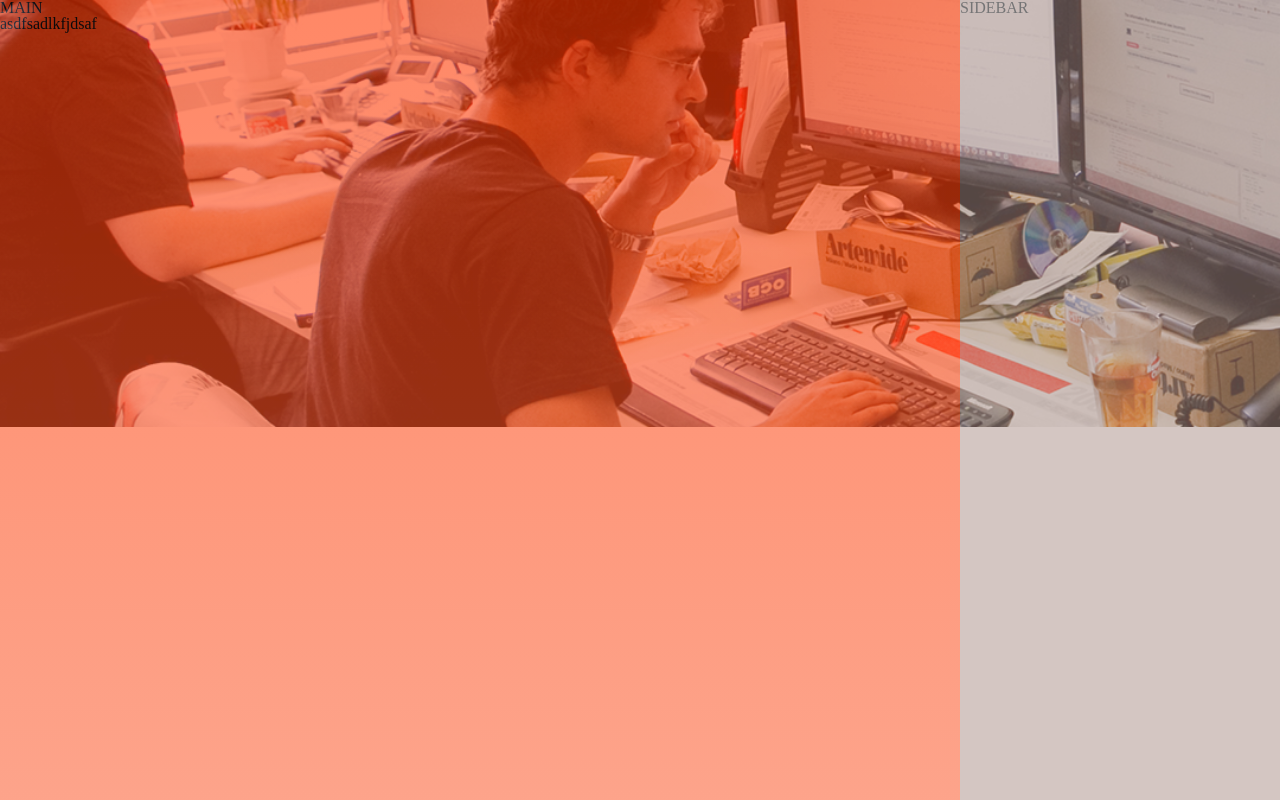
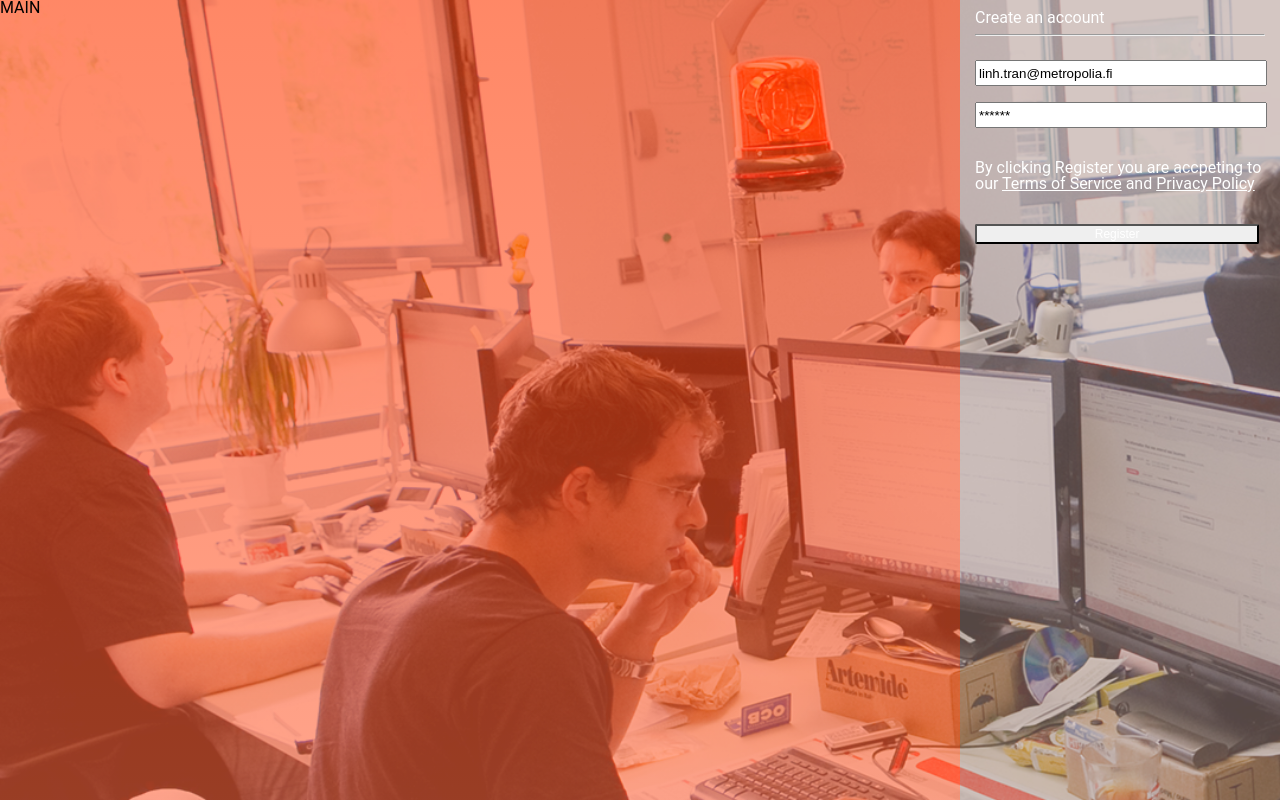
Before and after one commit to fuksi/pcal, a plain HTML site: page login.html in a window 1280 px wide. Drawn offline with Linux system fonts and the light colour scheme.

Commit message:
Added register button

```diff
--- a/login.html
+++ b/login.html
@@ -9,11 +9,34 @@
 <body>
 <div class="row main">MAIN
 	<div class="large-24 columns">
-		<p>asdfsadlkfjdsaf</p>
+		<div class ="row">
+		</div>
 	</div>
 </div>
 
-<div class="sidebar">SIDEBAR</div>
+<div class="sidebar">
+	<div class="sb_content">
+		<p>Create an account</p>
+
+		<hr>
+
+		<br>
+
+		<div class="form">
+			<input type="text" name="email" value="linh.tran@metropolia.fi">
+
+			<br><br>
+
+			<input type="text" name="password" value="******">
+
+			<br><br><br>
+
+			<p>By clicking Register you are accpeting to our <u>Terms of Service</u> and <u>Privacy Policy</u></p>
+			<br><br>
+			<button type="button" class="btn">Register</button>
+
+		</div>
+	</div>
 </body>
 
 </html>
--- a/sass/_mixins.scss
+++ b/sass/_mixins.scss
@@ -1,7 +1,10 @@
 @mixin linear-gradient($color1, $color2){
-	opacity: 0.6;
 	background: -webkit-linear-gradient($color1, $color2); /* For Safari 5.1 to 6.0 */
   	background: -o-linear-gradient($color1, $color2); /* For Opera 11.1 to 12.0 */
   	background: -moz-linear-gradient($color1, $color2); /* For Firefox 3.6 to 15 */
   	background: linear-gradient($color1, $color2); /* Standard syntax */
 }
+
+@mixin opacity($percent){
+	opacity: $percent;
+}
--- a/sass/style.scss
+++ b/sass/style.scss
@@ -14,19 +14,10 @@ body{
 	position: fixed;
   	top: 0;
   	left: 0;
-	background-repeat: no-repeat;
-    background-position: center;
     background-size: cover;
     width: 100%;
     height: auto;
-}
-
-.slide_bg {
-	position: absolute;
-	margin-left:0;
-	width: 1200px;
-	height: 1000px;
-	@include linear-gradient(#ff3800, #fb724c);
+    font-family: Roboto;
 }
 
 .main {
@@ -36,14 +27,36 @@ body{
 	margin-left:0;
 	width: 1200px;
 	height: 1000px;
-	@include linear-gradient(#ff3800, #fb724c);
+	@include linear-gradient (rgba(255, 56, 0, 0.6), rgba(255,114,76, 0.6));
+
 }
 
 .sidebar {
 	float: right;
 	max-width: 25%;
-	background-color: #aa8d85;
-	opacity: 0.5;
+	background-color: rgba(170, 141, 133, 0.5);
 	width: 400px;
 	height: 1200px;
+	color: white;
 }
+
+.sb_content {
+	margin: 10px;
+	margin-left: 15px;
+	margin-right: 15px;
+}
+
+input {
+	width: 98%;
+	height: 20px;
+}
+
+button {
+color: white;
+border-radius: 2px;
+width: 98%;
+height: 20px;
+font-size: 75%;
+text-align: center;
+
+}
```
Also changed, not shown: stylesheets/style.css.
